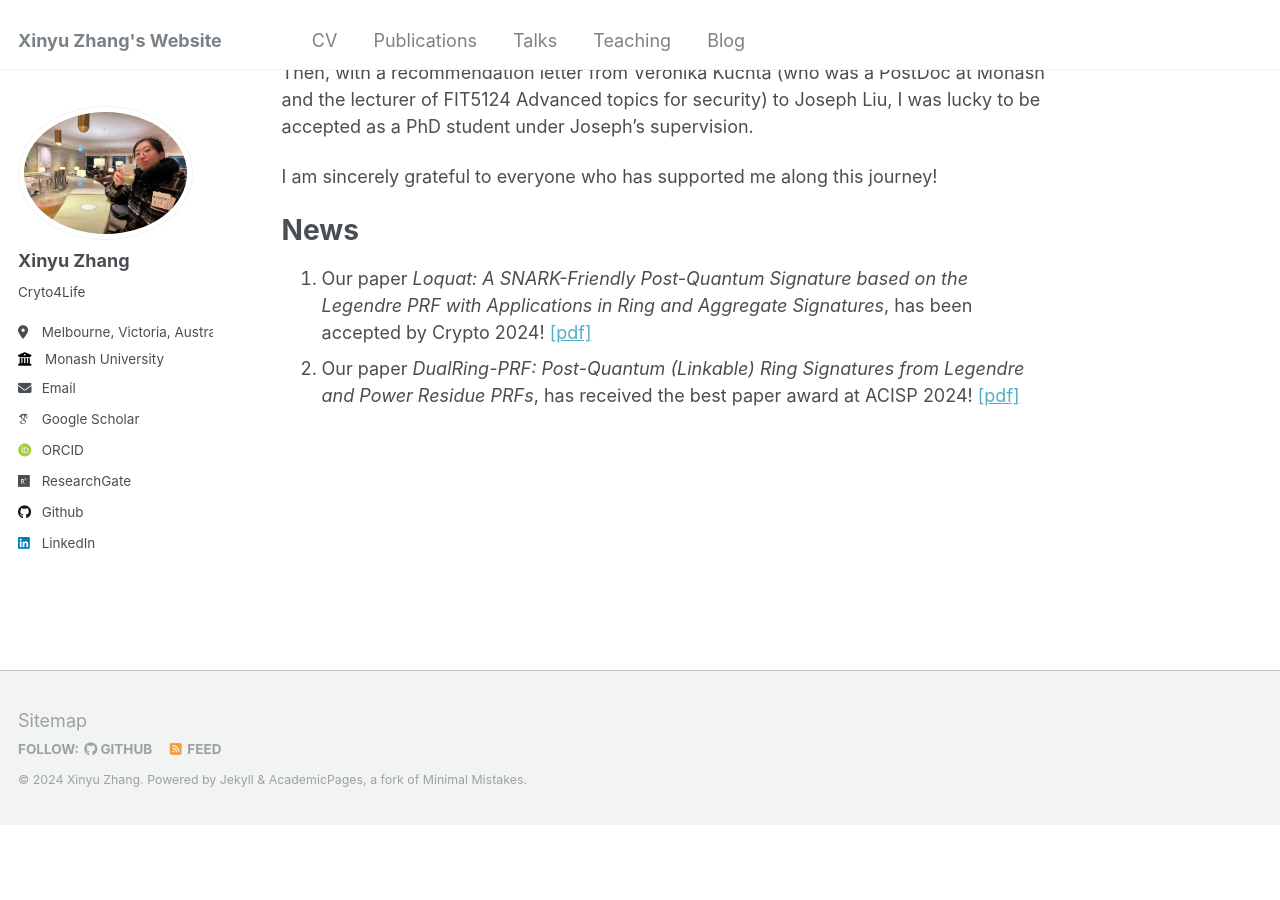
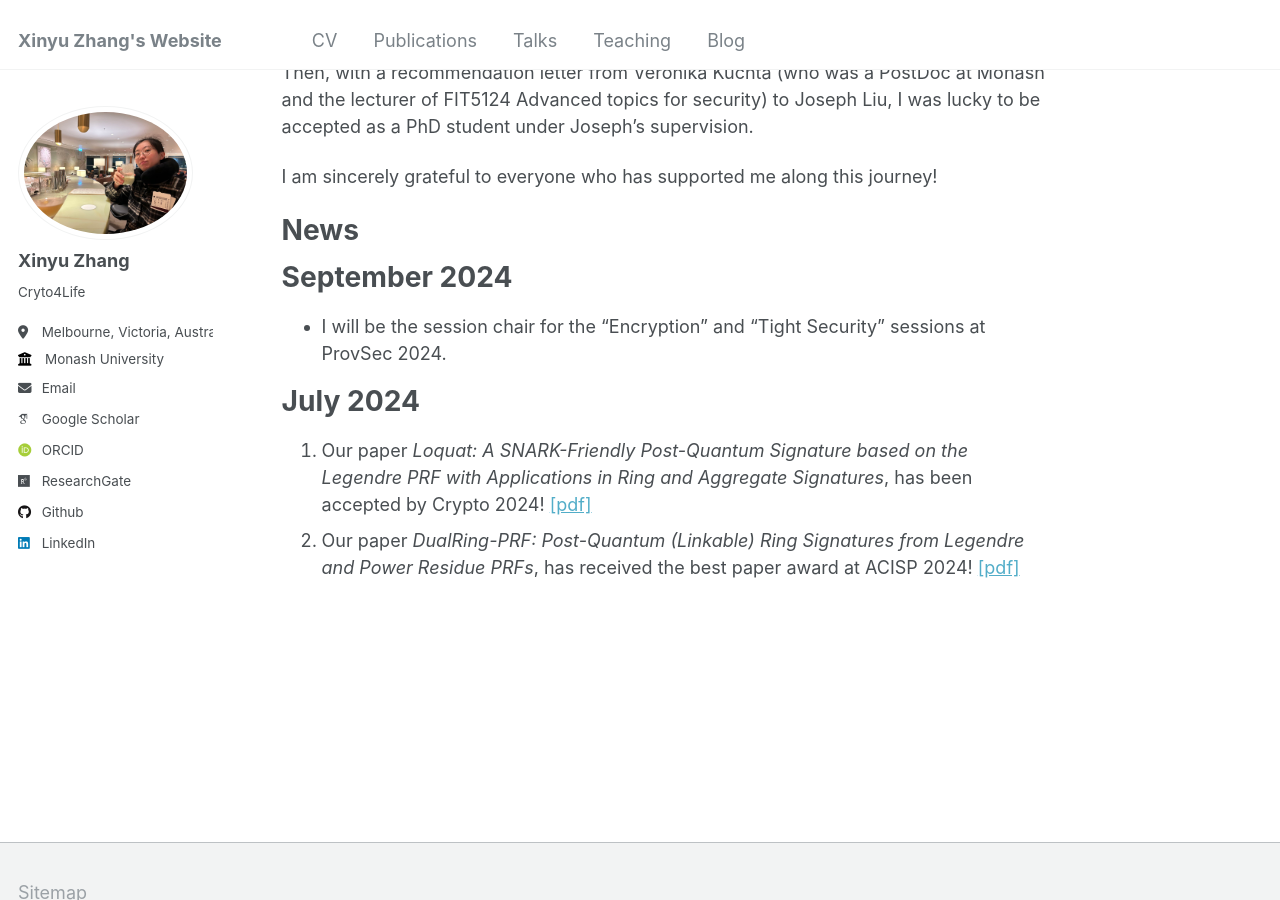
Before and after one commit to cryptome-xyz/cryptome-xyz.github.io, a Jekyll site: the page built from _pages/about.md, in a window 1280 px wide and 900 px high, scrolled down 589 px. Built offline with Jekyll 4.4.1, drawn with Linux system fonts in a browser that asks for light colours; some web fonts are replaced; before the commit the page ends 1415 px from its top, so only the background shows below that.

Commit message:
Update about.md

```diff
--- a/_pages/about.md
+++ b/_pages/about.md
@@ -19,5 +19,9 @@ I am sincerely grateful to everyone who has supported me along this journey!
 
 News
 ======
+# September 2024
+- I will be the session chair for the "Encryption" and "Tight Security" sessions at ProvSec 2024.
+
+# July 2024
 1. Our paper _Loquat: A SNARK-Friendly Post-Quantum Signature based on the Legendre PRF with Applications in Ring and Aggregate Signatures_, has been accepted by Crypto 2024! [[pdf]](https://eprint.iacr.org/2024/868.pdf)
 2. Our paper _DualRing-PRF: Post-Quantum (Linkable) Ring Signatures from Legendre and Power Residue PRFs_, has received the best paper award at ACISP 2024! [[pdf]](https://eprint.iacr.org/2024/985.pdf)
```
